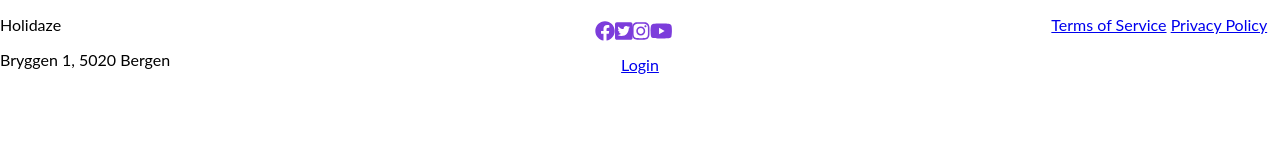
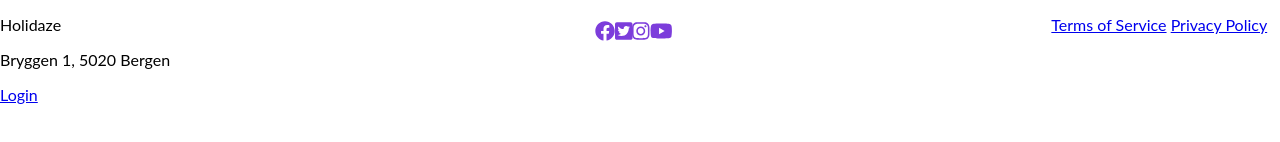
Before and after one commit to sindrem1/holiWbem, a React (Create React App) app: page /register in a window 1280 px wide. Shown: the part 354-496 px from the top of the page. Built offline with nearby package versions, Linux system fonts and the light colour scheme.

Commit message:
Update AdminNav.js

```diff
--- a/src/components/layout/AdminNav.js
+++ b/src/components/layout/AdminNav.js
@@ -6,7 +6,7 @@ import Logout from "../auth/Logout";
 function AdminNav() {
     const { user } = useContext(AuthContext);
     return (
-        <div className="adminbtn">
+        <div className="admin">
             {user ? (
                 <>
                     <NavLink to="/admin">Admin</NavLink>
```
